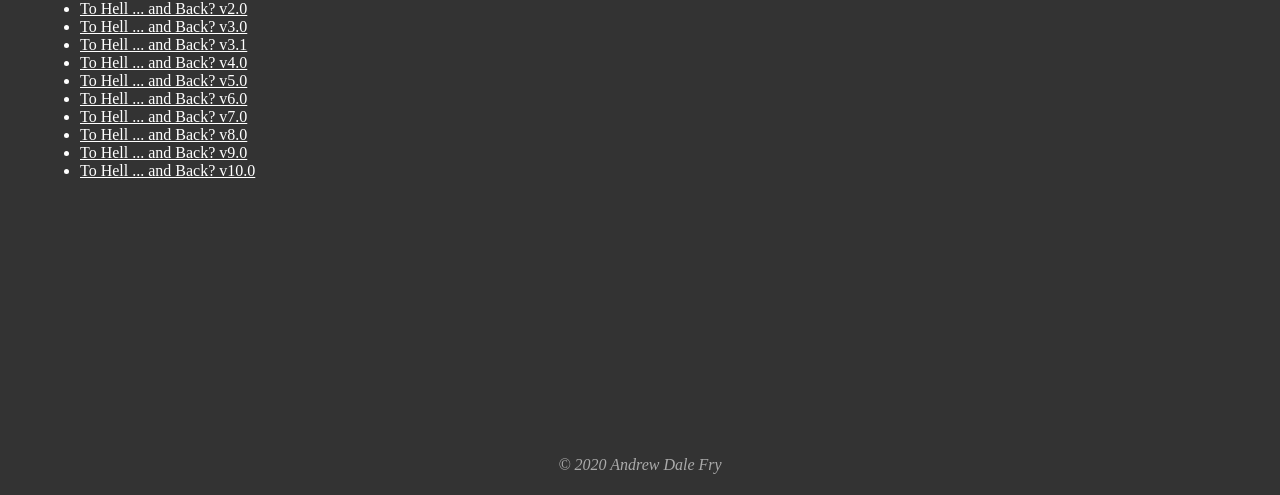
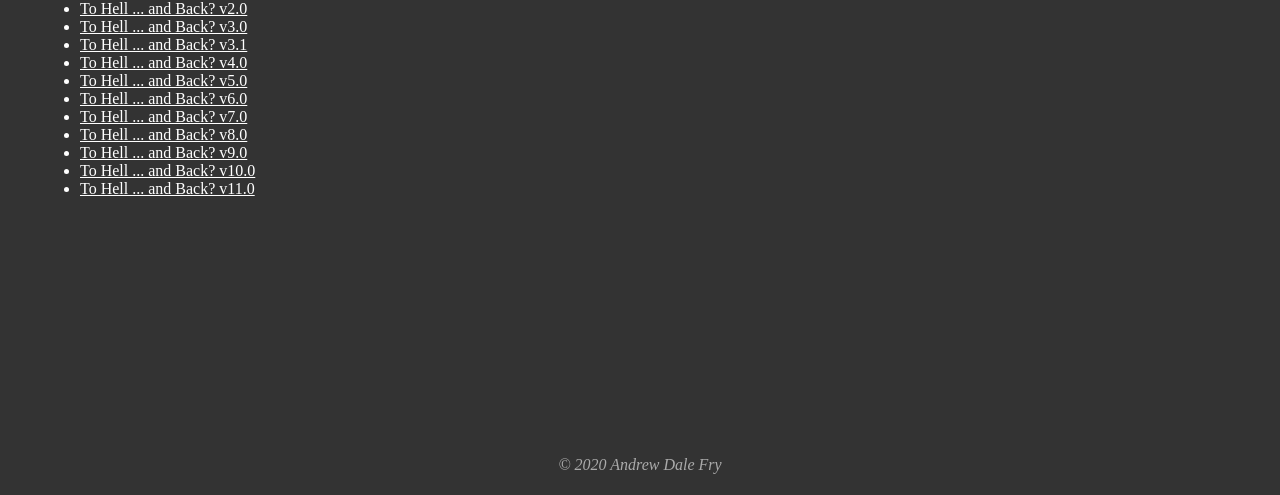
Before and after one commit to andyfry/rexlusc.us, an Eleventy site: page files.md in a window 1280 px wide. Shown: the part 305-800 px from the top of the page. Built offline with nearby package versions, Linux system fonts and the light colour scheme; Eleventy itself is replaced by a stand-in of ours; files that its build step writes are made by us from their sources.

Commit message:
Added To Hell Version 11.

```diff
--- a/files.md
+++ b/files.md
@@ -17,3 +17,4 @@ layout: layout.njk
 - [To Hell ... and Back? v8.0](/files/ToHellv8.0.pdf)
 - [To Hell ... and Back? v9.0](/files/ToHellv9.0.pdf)
 - [To Hell ... and Back? v10.0](/files/ToHellv10.0.pdf)
+- [To Hell ... and Back? v11.0](/files/ToHellv11.0.pdf)
```
Also changed, not shown: images/Barbed Devil.jpeg (added), images/HellHound.jpeg (added), 1 other file.
